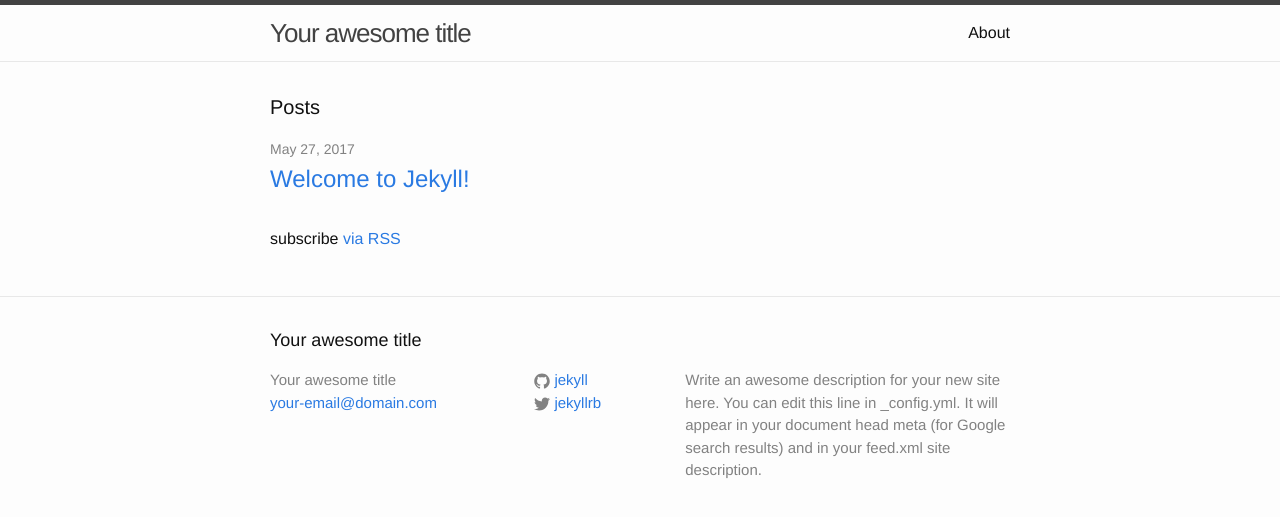
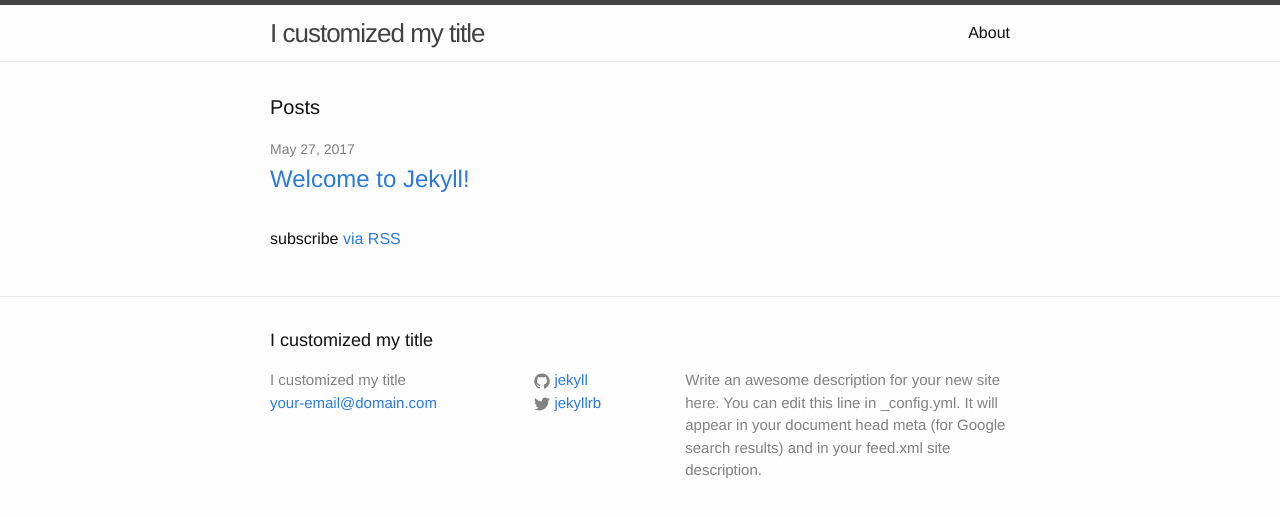
Before and after one commit to ppearl007/ppearl007.github.io, a Jekyll site: the page built from index.html, in a window 1280 px wide. Shown: the top 517 px of the page. Built offline with Jekyll 4.4.1, drawn with Linux system fonts in a browser that asks for light colours.

Commit message:
Update _config.yml

```diff
--- a/_config.yml
+++ b/_config.yml
@@ -6,7 +6,7 @@
 # 'jekyll serve'. If you change this file, please restart the server process.
 
 # Site settings
-title: Your awesome title
+title: I customized my title
 email: your-email@domain.com
 description: > # this means to ignore newlines until "baseurl:"
   Write an awesome description for your new site here. You can edit this
```
